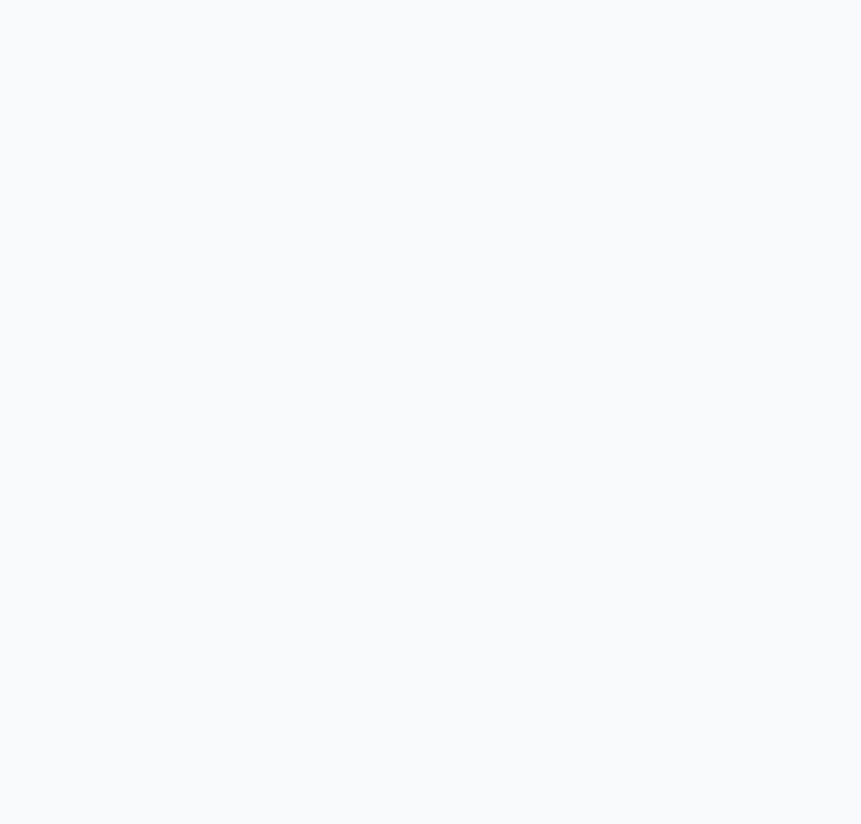
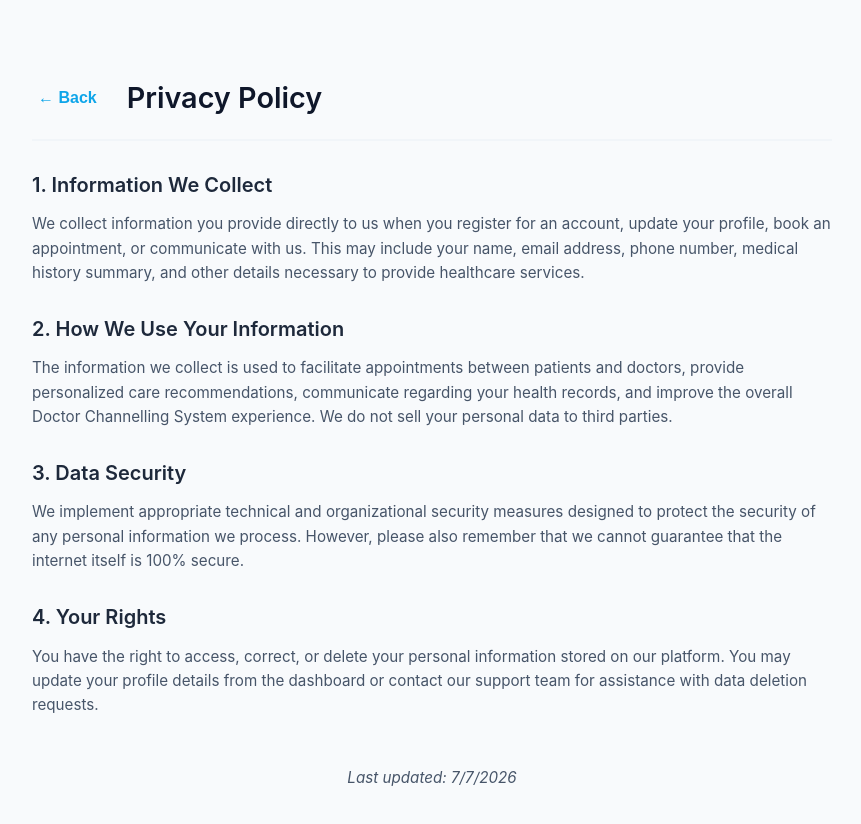
Before and after one commit to roshelchanuka/Doctor-Channelling-system, a React app in the folder frontend/: page /privacy-policy in a window 1280 px wide. Before the commit this address had no page. Shown: the top 824 px of the page, without its empty margins (208-1069 px from the left). Before the commit the page ends 800 px from the top, so only its background shows below. Built offline with nearby package versions, Linux system fonts and the light colour scheme; the HTML template or start-up script is replaced by a standard one; a web font is replaced by a local one.

Commit message:
Add Privacy Policy page: Implement PrivacyPolicy component and styles, including navigation and content sections.

```diff
--- /dev/null
+++ b/frontend/pages/PrivacyPolicy.css
@@ -0,0 +1,72 @@
+.privacy-policy-container {
+    max-width: 800px;
+    margin: 3rem auto;
+    padding: 2rem;
+    font-family: 'Inter', sans-serif;
+    color: #334155;
+}
+
+.privacy-header {
+    display: flex;
+    align-items: center;
+    border-bottom: 2px solid #f1f5f9;
+    padding-bottom: 1.5rem;
+    margin-bottom: 2rem;
+}
+
+.back-btn {
+    background: transparent;
+    border: none;
+    color: #0ea5e9;
+    font-weight: 600;
+    font-size: 1rem;
+    cursor: pointer;
+    margin-right: 1.5rem;
+    transition: color 0.2s ease;
+}
+
+.back-btn:hover {
+    color: #0284c7;
+}
+
+.privacy-header h1 {
+    font-size: 1.8rem;
+    color: #0f172a;
+    margin: 0;
+}
+
+.privacy-content section {
+    margin-bottom: 2rem;
+}
+
+.privacy-content h2 {
+    font-size: 1.25rem;
+    color: #1e293b;
+    margin-bottom: 0.75rem;
+}
+
+.privacy-content p {
+    line-height: 1.6;
+    color: #475569;
+    font-size: 0.95rem;
+}
+
+.privacy-footer-note {
+    margin-top: 3rem;
+    text-align: center;
+    font-size: 0.85rem;
+    color: #94a3b8;
+    font-style: italic;
+}
+
+/* Add styles for the footer link in Dashboard */
+.footer-link {
+    color: #0ea5e9;
+    text-decoration: none;
+    font-weight: 500;
+    margin-left: 0.5rem;
+}
+
+.footer-link:hover {
+    text-decoration: underline;
+}
--- /dev/null
+++ b/frontend/pages/PrivacyPolicy.jsx
@@ -0,0 +1,64 @@
+import React from 'react';
+import { useNavigate } from 'react-router-dom';
+import './PrivacyPolicy.css';
+
+const PrivacyPolicy = () => {
+    const navigate = useNavigate();
+
+    return (
+        <div className="privacy-policy-container">
+            <div className="privacy-header">
+                <button className="back-btn" onClick={() => navigate(-1)}>
+                    ← Back
+                </button>
+                <h1>Privacy Policy</h1>
+            </div>
+
+            <div className="privacy-content">
+                <section>
+                    <h2>1. Information We Collect</h2>
+                    <p>
+                        We collect information you provide directly to us when you register for an account,
+                        update your profile, book an appointment, or communicate with us. This may include
+                        your name, email address, phone number, medical history summary, and other details
+                        necessary to provide healthcare services.
+                    </p>
+                </section>
+
+                <section>
+                    <h2>2. How We Use Your Information</h2>
+                    <p>
+                        The information we collect is used to facilitate appointments between patients and
+                        doctors, provide personalized care recommendations, communicate regarding your health
+                        records, and improve the overall Doctor Channelling System experience. We do not
+                        sell your personal data to third parties.
+                    </p>
+                </section>
+
+                <section>
+                    <h2>3. Data Security</h2>
+                    <p>
+                        We implement appropriate technical and organizational security measures designed to
+                        protect the security of any personal information we process. However, please also
+                        remember that we cannot guarantee that the internet itself is 100% secure.
+                    </p>
+                </section>
+
+                <section>
+                    <h2>4. Your Rights</h2>
+                    <p>
+                        You have the right to access, correct, or delete your personal information stored
+                        on our platform. You may update your profile details from the dashboard or contact
+                        our support team for assistance with data deletion requests.
+                    </p>
+                </section>
+
+                <p className="privacy-footer-note">
+                    Last updated: {new Date().toLocaleDateString()}
+                </p>
+            </div>
+        </div>
+    );
+};
+
+export default PrivacyPolicy;
--- a/frontend/src/App.jsx
+++ b/frontend/src/App.jsx
@@ -6,6 +6,7 @@ import CompleteProfile from '../pages/CompleteProfile';
 import DoctorDashboard from '../pages/DoctorDashboard';
 import AdminDashboard from '../pages/AdminDashboard';
 import LandingPage from '../pages/LandingPage';
+import PrivacyPolicy from '../pages/PrivacyPolicy';
 import ProtectedRoute from './components/ProtectedRoute';
 import './App.css';
 
@@ -15,6 +16,7 @@ function App() {
       <Route path="/" element={<LandingPage />} />
       <Route path="/login" element={<Login />} />
       <Route path="/register" element={<Register />} />
+      <Route path="/privacy-policy" element={<PrivacyPolicy />} />
 
       {/* Protected Routes */}
       <Route
```
